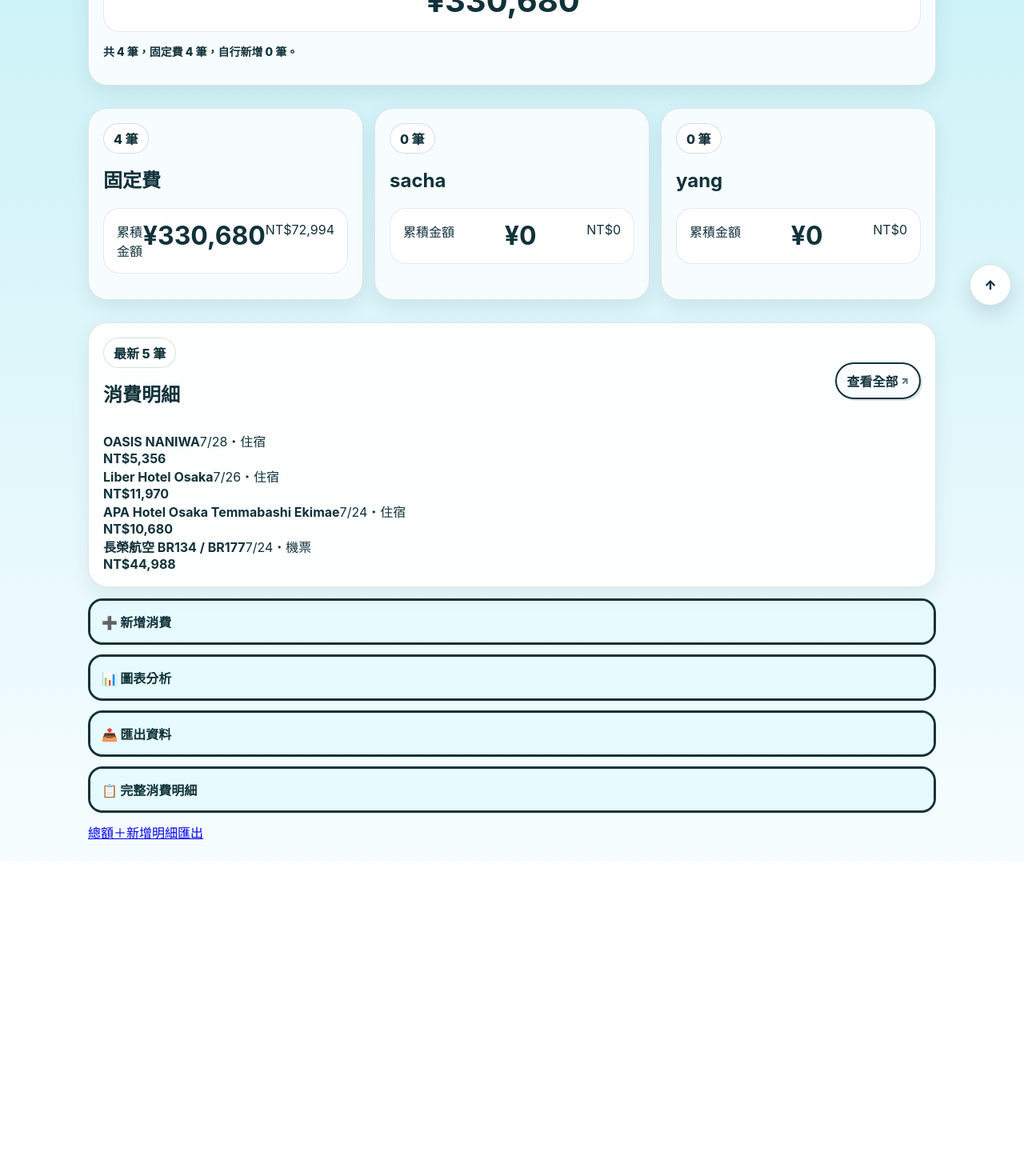
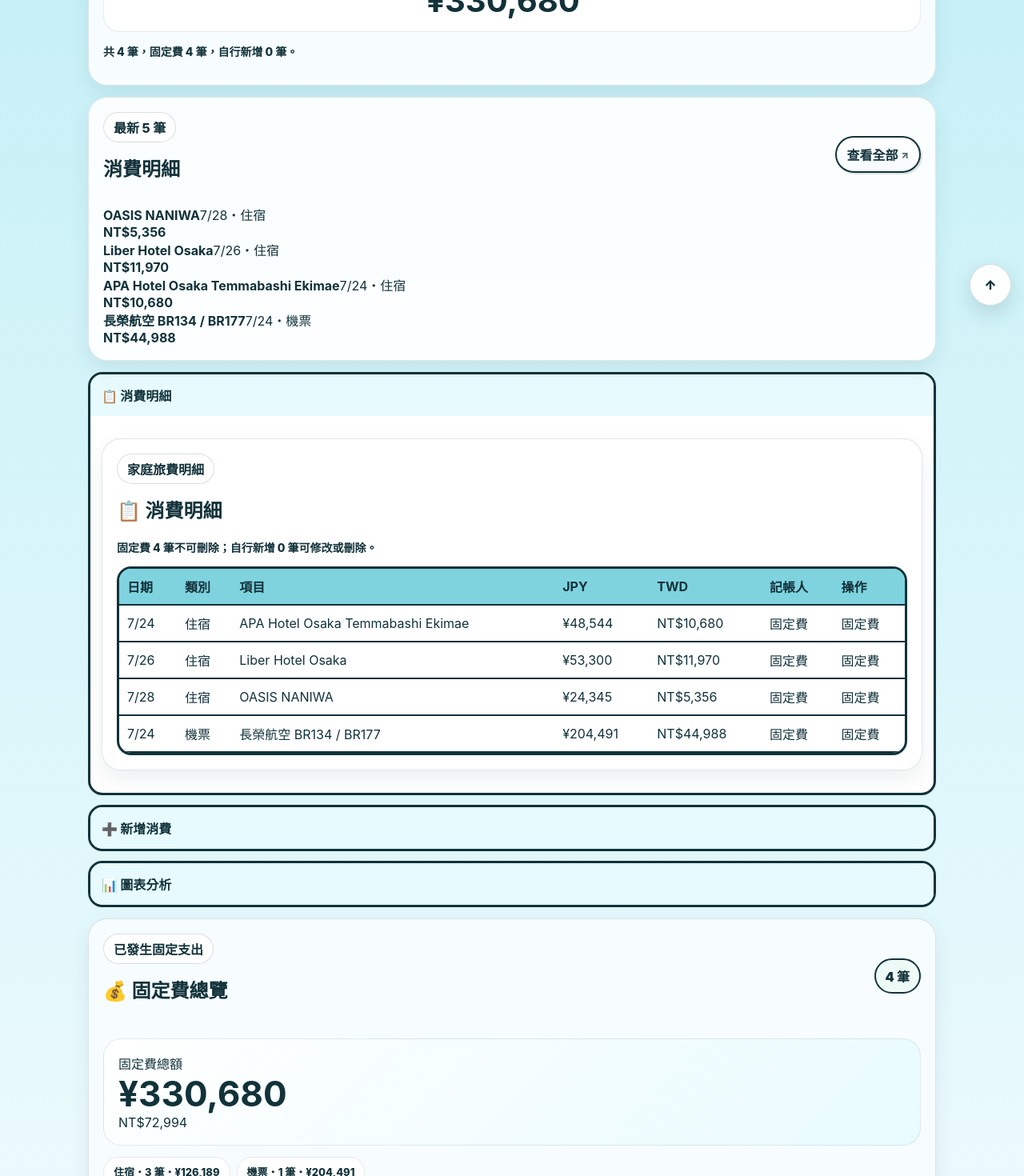
Before and after one commit to sacha693/my-storyjs-app, a React (Vite) app: page /my-storyjs-app/expense in a window 1280 px wide. Shown: the part 400-1870 px from the top of the page at 80% size. Before the commit the page ends 1476 px from the top, so only its background shows below. Built offline with nearby package versions, Linux system fonts and the light colour scheme; no server answers; the database is empty.

Commit message:
Reorder expense page layout and collapsible details

```diff
--- a/src/pages/ExpensePage.tsx
+++ b/src/pages/ExpensePage.tsx
@@ -3,8 +3,9 @@ import { ExpenseCharts } from '../components/ExpenseCharts'
 import { ExpenseExport } from '../components/ExpenseExport'
 import { ExpenseForm } from '../components/ExpenseForm'
 import { RecentExpenseList } from '../components/RecentExpenseList'
-import { ExpenseStats } from '../components/ExpenseStats'
+import { ExpenseBreakdownStats, ExpenseTotalStats } from '../components/ExpenseStats'
 import { ExpenseTable } from '../components/ExpenseTable'
+import { ExpenseSummary } from '../components/ExpenseSummary'
 import { ExpenseProvider, useExpenses } from '../context/ExpenseContext'
 
 const QUICK_SECTIONS = [
@@ -69,10 +70,17 @@ function ExpenseContent() {
       ) : null}
 
       <div id="expense-summary">
-        <ExpenseStats />
+        <ExpenseTotalStats />
       </div>
 
       <RecentExpenseList />
+
+      <details id="expense-details" className="accordion" open>
+        <summary>📋 消費明細</summary>
+        <div className="accordionBody">
+          <ExpenseTable />
+        </div>
+      </details>
 
       <details id="add-expense" className="accordion">
         <summary>➕ 新增消費</summary>
@@ -88,17 +96,14 @@ function ExpenseContent() {
         </div>
       </details>
 
+      <ExpenseSummary />
+
+      <ExpenseBreakdownStats />
+
       <details id="expense-export" className="accordion">
         <summary>📤 匯出資料</summary>
         <div className="accordionBody">
           <ExpenseExport />
-        </div>
-      </details>
-
-      <details id="expense-details" className="accordion">
-        <summary>📋 完整消費明細</summary>
-        <div className="accordionBody">
-          <ExpenseTable />
         </div>
       </details>
 
```
